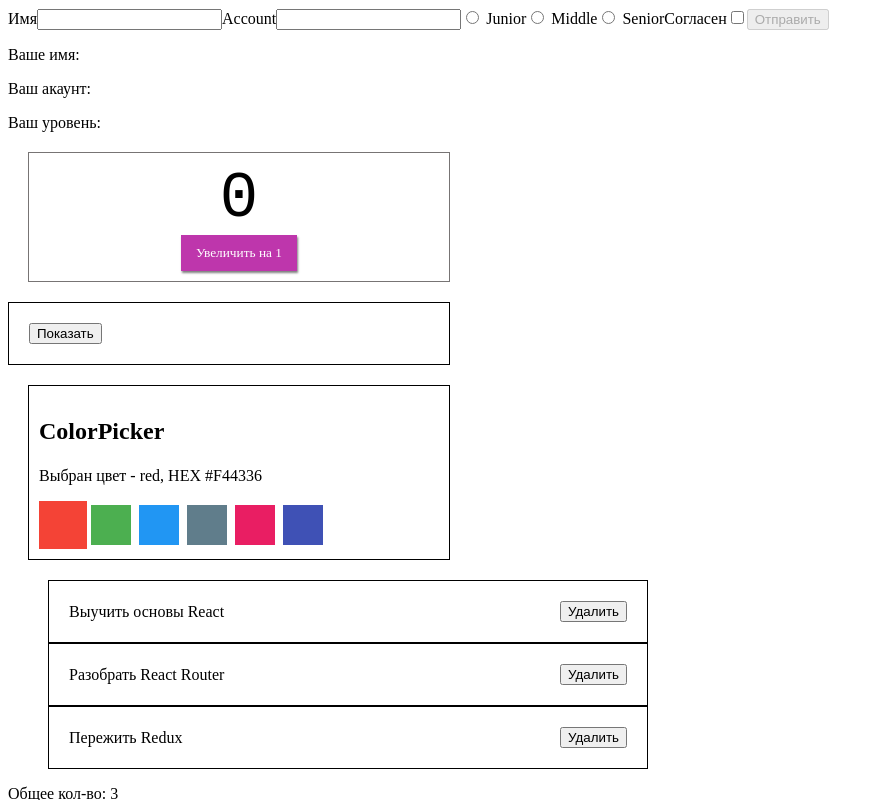
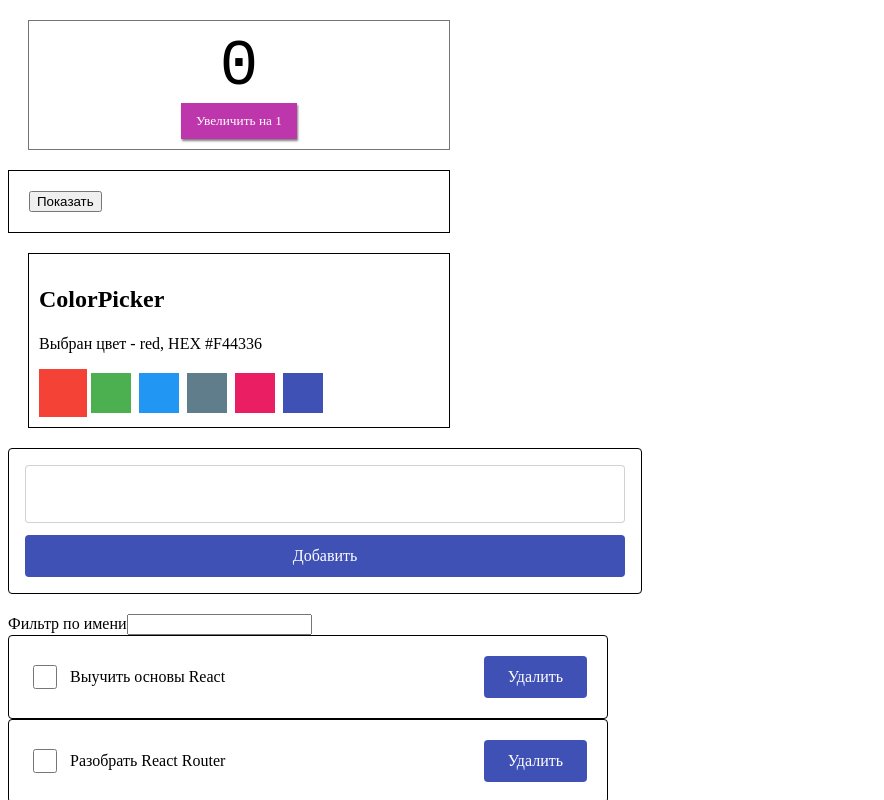
Before and after one commit to Anna-Sokolova/react-practic-repo, a React (Create React App) app: page / in a window 1280 px wide. Shown: the top 800 px of the page, without its empty margins (0-884 px from the left). Built offline with nearby package versions, Linux system fonts and the light colour scheme.

Commit message:
Added filter by todo

```diff
--- a/src/App.js
+++ b/src/App.js
@@ -1,10 +1,14 @@
+import { Component } from 'react';
+import { v4 as uuidv4 } from 'uuid';
+
 //Components
-import { Component } from 'react';
 import Counter from './components/Counter/Counter';
 import Dropdown from './components/Dropdown/Dropdown';
 import ColorPicker from './components/ColorPicker/ColorPicker';
 import TodoList from './components/TodoList';
-import Form from './components/Form/Form';
+import TodoEditor from './components/TodoEditor/TodoEditor';
+import Filter from './components/Filter/Filter';
+// import Form from './components/Form/Form';
 
 //files from db
 import initialTodos from './db/todos.json';
@@ -24,40 +28,122 @@ const colorPickerOptions = [
 class App extends Component {
   state = {
     todos: initialTodos,
+    filter: '',
   };
 
+  //метод для получения данных с component Form в Арр
+  // submitFormHandler = data => {
+  //   console.log(data);
+  // };
+
+  //метод для добавления данных в разметку при получении данных с component TodoEditor в Арр
+  addTodoBySubmit = message => {
+    // console.log(message);
+    const newTodo = {
+      id: uuidv4(),
+      text: message,
+      completed: false,
+    };
+
+    this.setState(prevState => ({
+      todos: [...prevState.todos, newTodo],
+    }));
+  };
+
+  //метод для Удаления заметки по клику кнопки
   deleteTodo = todoId => {
     this.setState(prevState => ({
       todos: prevState.todos.filter(todo => todo.id !== todoId),
     }));
   };
 
-  submitFormHandler = data => {
-    console.log(data);
+  //метод для Обновления массива по ID!!!!!
+  toggleCompleted = todoId => {
+    // console.log(todoId);
+    this.setState(prevState => ({
+      todos: prevState.todos.map(todo => {
+        if (todo.id === todoId) {
+          console.log('Нашли заметку, которая нужна');
+          return {
+            ...todo,
+            completed: !todo.completed,
+          };
+        }
+
+        return todo;
+      }),
+    }));
+
+    // this.setState(({ todos }) => ({
+    //   todos: todos.map(todo =>
+    //     todo.id === todoId ? { ...todo, completed: !todo.completed } : todo,
+    //   ),
+    // }));
+  };
+
+  //метод для получения данных для обновления фильтра
+  changeFilter = event => {
+    this.setState({
+      filter: event.currentTarget.value,
+    });
+  };
+
+  //создаем методы для логики вычисляемых данных в rendere
+  //метод для фильтрации массива по названию todo
+  getFilteredTodos = () => {
+    const { todos, filter } = this.state;
+
+    const normalizedFilter = filter.toLowerCase();
+
+    return todos.filter(todo =>
+      todo.text.toLowerCase().includes(normalizedFilter),
+    );
+  };
+
+  //метод подсчета выполненных todo
+  getCompletedTodoCount = () => {
+    const { todos } = this.state; // деструкт свойств обекта state
+    // return todos.filter(todo => todo.completed).length;   1й вариант решения
+
+    return todos.reduce(
+      (total, todo) => (todo.completed ? total + 1 : total),
+      0,
+    );
+  };
+
+  //метод подсчета НЕ выполненных todo
+  getunfulfilledTodoCount = () => {
+    const { todos } = this.state; // деструкт свойств обекта state
+    // return todos.filter(todo => !todo.completed).length;   1й вариант решения
+
+    return todos.reduce(
+      (total, todo) => (!todo.completed ? total + 1 : total),
+      0,
+    );
   };
 
   render() {
-    const { todos } = this.state; // деструкт свойств обекта state
+    const { todos, filter } = this.state; // деструкт свойств обекта state
     const totalTodos = todos.length;
-    // const completeTodo = todos.filter(todo => todo.completed).length;
-    const completeTodoCount = todos.reduce(
-      (total, todo) => (todo.completed ? total + 1 : total),
-      0,
-    );
-    const unfulfilledTodoCount = todos.reduce(
-      (total, todo) => (!todo.completed ? total + 1 : total),
-      0,
-    );
+    const completeTodoCount = this.getCompletedTodoCount();
+    const unfulfilledTodoCount = this.getunfulfilledTodoCount();
+    const filteredTodosByText = this.getFilteredTodos();
 
     return (
       <>
-        <Form onSubmit={this.submitFormHandler} />
+        {/* <Form onSubmit={this.submitFormHandler} /> */}
 
         <Counter initialValue={0} />
         <Dropdown />
         <ColorPicker options={colorPickerOptions} />
 
-        <TodoList todos={todos} ondeleteTodo={this.deleteTodo} />
+        <TodoEditor onSubmit={this.addTodoBySubmit} />
+        <Filter valueFilter={filter} onChangeFilter={this.changeFilter} />
+        <TodoList
+          todos={filteredTodosByText} //передаем в отрисовку ТудуЛист только отфильтрованные тудушки
+          ondeleteTodo={this.deleteTodo}
+          onToggleCompleted={this.toggleCompleted}
+        />
         <div>
           <p>Общее кол-во: {totalTodos}</p>
           <p>Кол-во выполненных: {completeTodoCount}</p>
--- /dev/null
+++ b/src/components/Filter/Filter.js
@@ -0,0 +1,10 @@
+import React from 'react';
+
+const Filter = ({valueFilter, onChangeFilter}) => (
+  <label>
+    Фильтр по имени
+    <input type="text" value={valueFilter} onChange={onChangeFilter} />
+  </label>
+);
+
+export default Filter;
--- /dev/null
+++ b/src/components/TodoEditor/TodoEditor.css
@@ -0,0 +1,48 @@
+.TodoEditor {
+  width: 600px;
+  display: flex;
+  flex-direction: column;
+  padding: 16px;
+  border: 1px solid black;
+  border-radius: 4px;
+  margin-bottom: 20px;
+}
+
+.TodoEditor__textarea {
+  line-height: 16px;
+
+  height: line-height * 3 + 24px;
+  padding: 12px 16px;
+  border: 1px solid rgba(33, 33, 33, 0.2);
+  border-radius: 4px;
+
+  font: inherit;
+  line-height: 16px;
+  letter-spacing: 0.01em;
+
+  resize: none;
+  margin-bottom: 12px;
+}
+
+.TodoEditor__button {
+  border: none;
+  font: inherit;
+  cursor: pointer;
+  outline: none;
+
+  width: 100%;
+  margin-left: auto;
+  border-radius: 4px;
+  padding: 12px 24px;
+  background-color: #3f51b5;
+  color: white;
+  font-weight: 500;
+}
+.TodoEditor__button:hover,
+.TodoEditor__button:focus {
+  background-color: #303f9f;
+}
+
+.TodoEditor__button:active {
+  box-shadow: 0px 4px 4px rgba(0, 0, 0, 0.15);
+}
--- /dev/null
+++ b/src/components/TodoEditor/TodoEditor.js
@@ -0,0 +1,39 @@
+import React, { Component } from 'react';
+import './TodoEditor.css';
+
+class TodoEditor extends Component {
+  state = {
+    message: '',
+  };
+
+  handleChange = event => {
+    this.setState({ message: event.currentTarget.value });
+  };
+
+  handleSubmit = event => {
+    event.preventDefault();
+    // console.log(this.state);
+    this.props.onSubmit(this.state.message);
+    this.reset();
+  };
+
+  reset = () => {
+    this.setState({ message: '' });
+  };
+  render() {
+    return (
+      <form className="TodoEditor" onSubmit={this.handleSubmit}>
+        <textarea
+          className="TodoEditor__textarea"
+          value={this.state.message}
+          onChange={this.handleChange}
+        ></textarea>
+        <button type="submit" className="TodoEditor__button">
+          Добавить
+        </button>
+      </form>
+    );
+  }
+}
+
+export default TodoEditor;
--- a/src/components/TodoList/TodoList.css
+++ b/src/components/TodoList/TodoList.css
@@ -1,5 +1,8 @@
 .TodoList {
   width: 600px;
+  padding: 0;
+  margin: 0;
+  list-style: none;
 }
 
 .TodoList__item {
@@ -8,10 +11,45 @@
   justify-content: space-between;
   padding: 20px;
   border: 1px solid black;
+  border-radius: 4px;
 }
 
 .TodoList__text {
   margin-top: 0;
   margin-bottom: 0;
   margin-right: 10px;
+  margin-left: 10px;
+
 }
+
+.TodoList__text--completed {
+  text-decoration: line-through;
+}
+
+.TodoList__checkbox {
+  cursor: pointer;
+  width: 24px;
+  height: 24px;
+}
+
+.TodoList__btn {
+  border: none;
+  font: inherit;
+  cursor: pointer;
+  outline: none;
+
+  margin-left: auto;
+  border-radius: 4px;
+  padding: 12px 24px;
+  background-color: #3f51b5;
+  color: #fff;
+  font-weight: 500;
+}
+  .TodoList__btn:hover,
+  .TodoList__btn:focus {
+    background-color: #303f9f;
+  }
+
+  .TodoList__btn:active {
+    box-shadow: 0px 4px 4px rgba(0, 0, 0, 0.15);
+  }
--- a/src/components/TodoList/TodoList.jsx
+++ b/src/components/TodoList/TodoList.jsx
@@ -1,14 +1,35 @@
 import React from 'react';
 import './TodoList.css';
 
-const TodoList = ({ todos, ondeleteTodo }) => {
-  // console.log(todos);
+const TodoList = ({ todos, ondeleteTodo, onToggleCompleted }) => {
+  console.log(todos);
+
   return (
     <ul className="TodoList">
       {todos.map(todo => (
         <li key={todo.id} className="TodoList__item">
-          <p className="TodoList__text">{todo.text}</p>
-          <button onClick={() => ondeleteTodo(todo.id)}>Удалить</button>
+          <input
+            type="checkbox"
+            className="TodoList__checkbox"
+            checked={todo.completed}
+            onChange={() => onToggleCompleted(todo.id)}
+          />
+          <p
+            className={
+              todo.completed
+                ? 'TodoList__text TodoList__text--completed'
+                : 'TodoList__text'
+            }
+          >
+            {todo.text}
+          </p>
+          <button
+            type="button"
+            className="TodoList__btn"
+            onClick={() => ondeleteTodo(todo.id)}
+          >
+            Удалить
+          </button>
         </li>
       ))}
     </ul>
```
Also changed, not shown: src/components/Filter/index.js (added).
